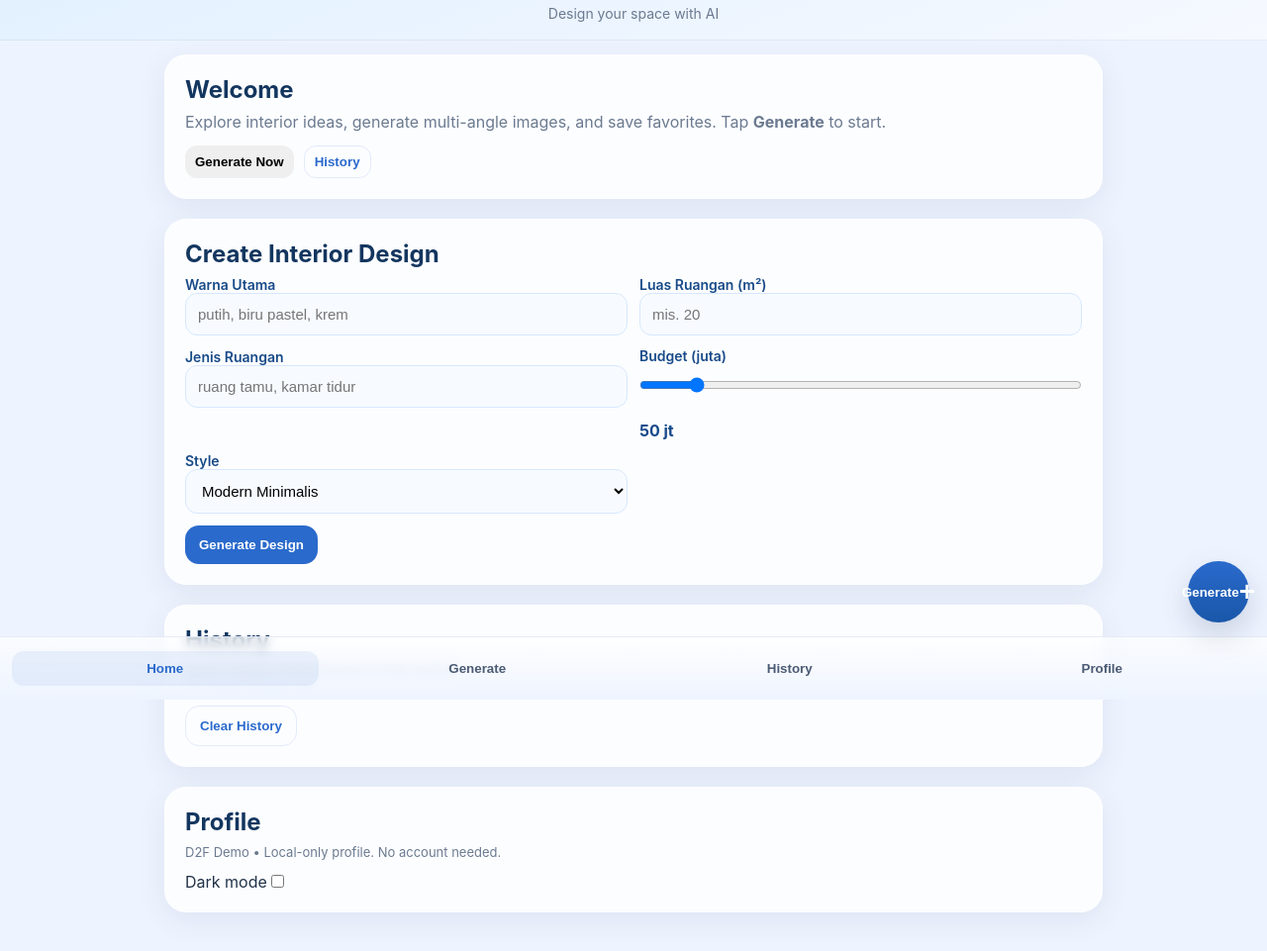
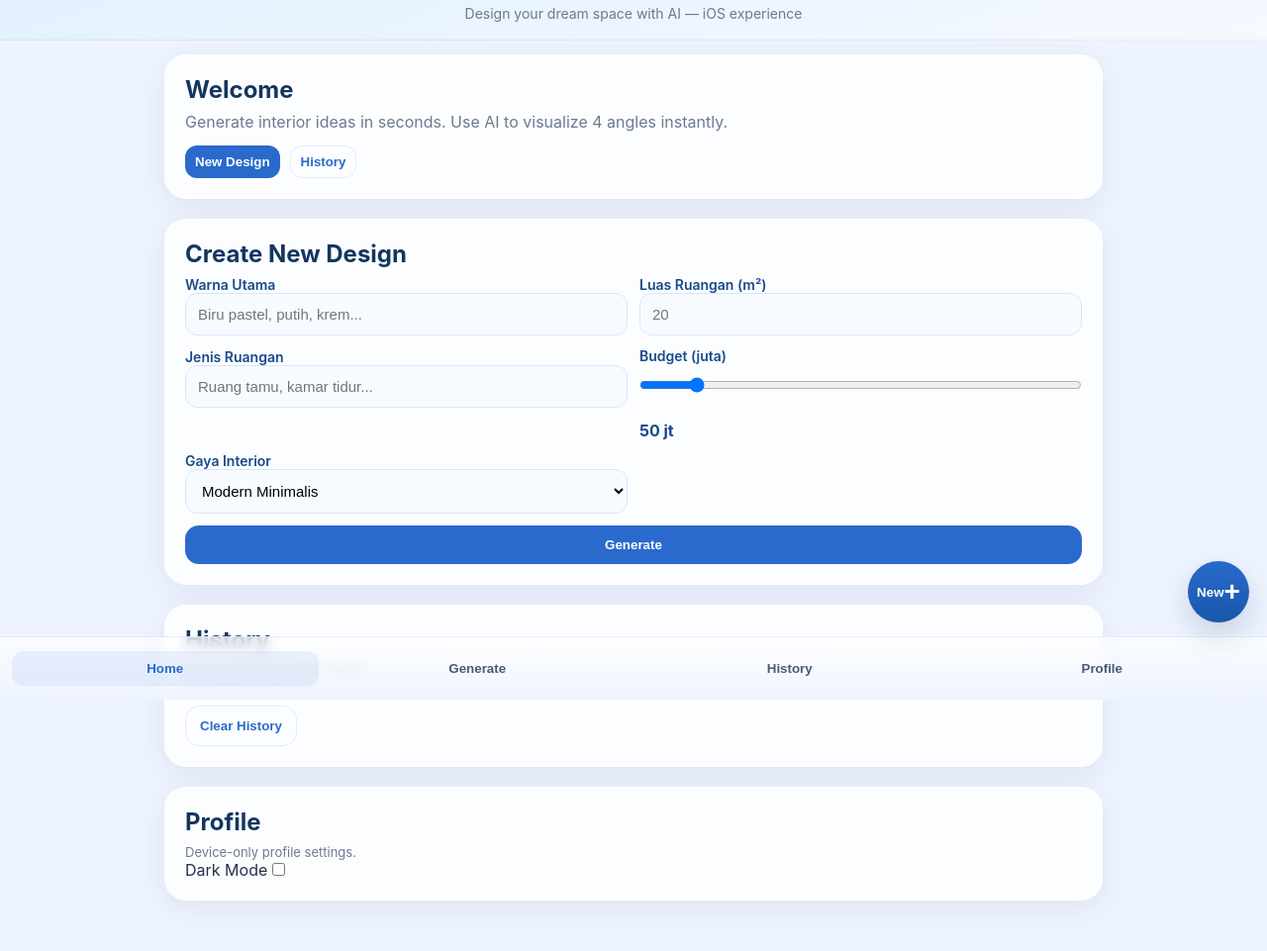
Before and after one commit to cibers89/interior-ai-generator, a website: page public/index.html in a window 1280 px wide. Shown: the part 93-1054 px from the top of the page at 99% size. Drawn offline with Linux system fonts and the light colour scheme.

Commit message:
update index file

```diff
--- a/public/index.html
+++ b/public/index.html
@@ -6,42 +6,63 @@
   <title>D2F Interior Design — iOS Pack</title>
   <link rel="stylesheet" href="css/styles.css" />
 </head>
+
 <body>
-  <!-- Large header -->
+
+  <!-- iOS Large Header -->
   <header class="ios-header">
     <div class="ios-header-inner">
       <h1>D2F Interior Design</h1>
-      <p class="sub">Design your space with AI</p>
+      <p class="sub">Design your dream space with AI — iOS experience</p>
     </div>
   </header>
 
-  <!-- Main app container -->
+  <!-- Main Application Container -->
   <main class="app">
-    <!-- Pages container -->
+
+    <!-- PAGE: HOME -->
     <section id="page-home" class="page active">
       <div class="card hero-card">
         <h2>Welcome</h2>
-        <p>Explore interior ideas, generate multi-angle images, and save favorites. Tap <strong>Generate</strong> to start.</p>
+        <p>Generate interior ideas in seconds. Use AI to visualize 4 angles instantly.</p>
         <div class="hero-actions">
-          <button id="btnOpenGenerate" class="btn small">Generate Now</button>
+          <button id="btnOpenGenerate" class="btn small primary">New Design</button>
           <button id="btnOpenHistory" class="btn small outline">History</button>
         </div>
       </div>
     </section>
 
+    <!-- PAGE: GENERATE -->
     <section id="page-generate" class="page">
+
+      <!-- FORM CARD -->
       <div class="card">
-        <h2>Create Interior Design</h2>
+        <h2>Create New Design</h2>
 
         <form id="designForm" class="form-grid">
-          <label>Warna Utama<input type="text" id="color" placeholder="putih, biru pastel, krem" required></label>
-          <label>Luas Ruangan (m²)<input type="number" id="size" placeholder="mis. 20" required></label>
-          <label>Jenis Ruangan<input type="text" id="roomType" placeholder="ruang tamu, kamar tidur" required></label>
 
-          <label>Budget (juta)<input type="range" id="budget" min="5" max="500" value="50" oninput="budgetLabel.innerText=this.value+' jt'"></label>
-          <div class="budget-label"><strong id="budgetLabel">50 jt</strong></div>
+          <label>Warna Utama
+            <input type="text" id="color" placeholder="Biru pastel, putih, krem..." required />
+          </label>
 
-          <label>Style
+          <label>Luas Ruangan (m²)
+            <input type="number" id="size" placeholder="20" required />
+          </label>
+
+          <label>Jenis Ruangan
+            <input type="text" id="roomType" placeholder="Ruang tamu, kamar tidur..." required />
+          </label>
+
+          <label>Budget (juta)
+            <input type="range" id="budget" min="5" max="500" value="50"
+                   oninput="budgetLabel.innerText=this.value+' jt'" />
+          </label>
+
+          <div class="budget-label">
+            <strong id="budgetLabel">50 jt</strong>
+          </div>
+
+          <label>Gaya Interior
             <select id="style" required>
               <option value="modern minimalist">Modern Minimalis</option>
               <option value="luxury modern">Modern Mewah</option>
@@ -52,63 +73,74 @@
           </label>
 
           <div class="fullwidth">
-            <button id="generateBtn" class="btn primary">Generate Design</button>
+            <button id="generateBtn" class="btn primary fullwidth">Generate</button>
           </div>
+
         </form>
       </div>
 
-      <!-- loaders -->
+      <!-- LOADING TEXT -->
       <div id="loadingText" class="loading" hidden>
         <div class="loader-text"><div></div></div>
         <p>Generating description…</p>
-        <div class="progress-container"><div id="progressTextBar" class="progress-bar"></div></div>
+        <div class="progress-container">
+          <div id="progressTextBar" class="progress-bar"></div>
+        </div>
       </div>
 
+      <!-- LOADING IMAGES -->
       <div id="loadingImages" class="loading" hidden>
         <div class="loader-img"></div>
         <p>Generating images…</p>
-        <div class="progress-container"><div id="progressImageBar" class="progress-bar"></div></div>
+        <div class="progress-container">
+          <div id="progressImageBar" class="progress-bar"></div>
+        </div>
       </div>
 
-      <!-- text result -->
+      <!-- TEXT RESULT -->
       <div id="textCard" class="card" hidden>
         <h3>Interior Description</h3>
         <div id="textResult" class="text-result"></div>
       </div>
 
-      <!-- image grid -->
+      <!-- IMAGE RESULT -->
       <div id="imagesCard" class="card" hidden>
-        <h3>Images (4 angles)</h3>
+        <h3>Generated Images</h3>
         <div id="imageGrid" class="image-grid"></div>
+      </div>
+
+    </section>
+
+    <!-- PAGE: HISTORY -->
+    <section id="page-history" class="page">
+      <div class="card">
+        <h2>History</h2>
+        <p class="muted">Saved designs (stored locally).</p>
+        <div id="historyList" class="history-list"></div>
+        <button id="clearHistory" class="btn outline" style="margin-top:12px;">Clear History</button>
       </div>
     </section>
 
-    <section id="page-history" class="page">
+    <!-- PAGE: PROFILE -->
+    <section id="page-profile" class="page">
       <div class="card">
-        <h2>History</h2>
-        <p class="muted">Saved designs (stored locally on this device).</p>
-        <div id="historyList" class="history-list"></div>
-        <div style="margin-top:12px;">
-          <button id="clearHistory" class="btn outline">Clear History</button>
-        </div>
+        <h2>Profile</h2>
+        <p class="muted">Device-only profile settings.</p>
+        <label style="margin-top:12px;">
+          Dark Mode
+          <input id="toggleDark" type="checkbox" />
+        </label>
       </div>
     </section>
 
-    <section id="page-profile" class="page">
-      <div class="card">
-        <h2>Profile</h2>
-        <p class="muted">D2F Demo • Local-only profile. No account needed.</p>
-        <div style="margin-top:12px;">
-          <label>Dark mode <input id="toggleDark" type="checkbox"></label>
-        </div>
-      </div>
-    </section>
   </main>
 
-  <!-- Floating Generate FAB -->
-  <button id="fabGenerate" class="fab" title="Generate design">Generate</button>
+  <!-- Floating FAB -->
+  <button id="fabGenerate" class="fab" title="Generate new design">
+    New
+  </button>
 
-  <!-- Bottom tab bar -->
+  <!-- Bottom Tab Bar -->
   <nav class="tabbar">
     <button class="tab active" data-target="page-home">Home</button>
     <button class="tab" data-target="page-generate">Generate</button>
@@ -116,7 +148,7 @@
     <button class="tab" data-target="page-profile">Profile</button>
   </nav>
 
-  <!-- Preview Modal (iOS sheet) -->
+  <!-- Modal (iOS sheet) -->
   <div id="modal" class="modal" aria-hidden="true">
     <div class="sheet">
       <div class="sheet-handle"></div>
```
